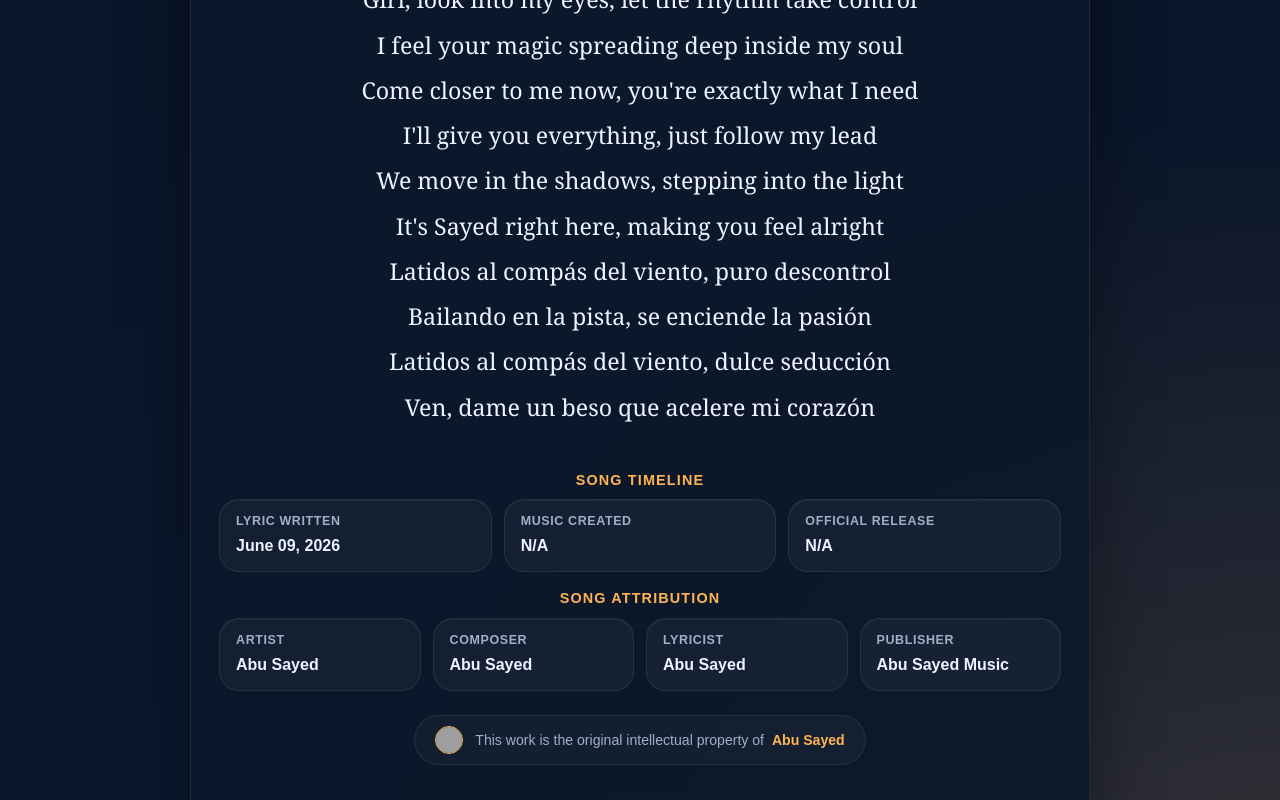
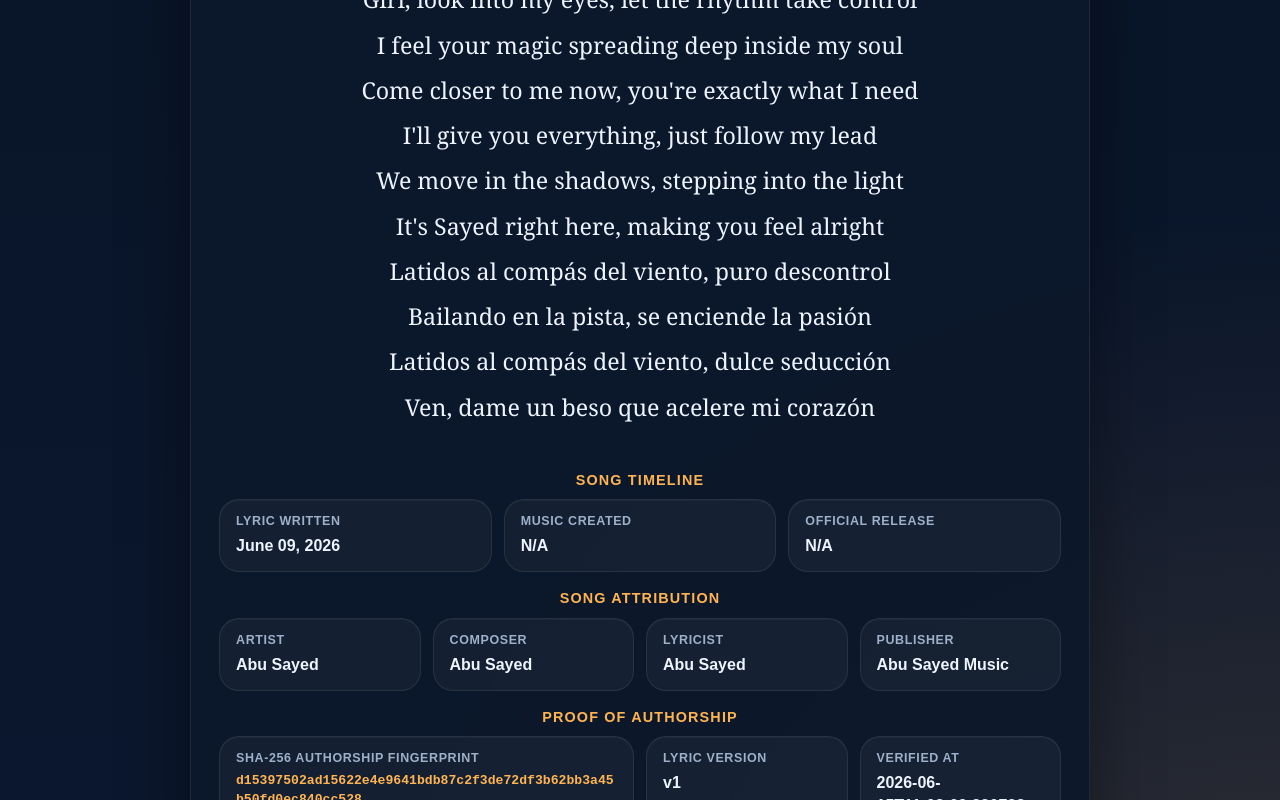
Before and after one commit to ImAbuSayed/latidos-al-compas-del-viento, a plain HTML site: page index.html in a window 1280 px wide. Shown: the part 2000-2800 px from the top of the page. Drawn offline with Linux system fonts and the light colour scheme; grey boxes are pictures that could not be loaded.

Commit message:
feat: update song assets v1 with signed GPG commit [verified]

```diff
--- a/index.html
+++ b/index.html
@@ -14,9 +14,9 @@
     <meta name="keywords" content="Latidos al compás del viento, Abu Sayed lyrics, original song lyrics, Abu Sayed original song, Abu Sayed lyricist, Abu Sayed composer, Abu Sayed songwriter, official lyrics">
     <meta name="robots" content="index,follow,max-snippet:-1,max-image-preview:large,max-video-preview:-1">
     <meta name="referrer" content="strict-origin-when-cross-origin">
-    <meta name="description" content="The official lyric sheet for &#x27;Latidos al compás del viento&#x27; by Abu Sayed. This song is an original creative work, written and composed by the artist.">
+    <meta name="description" content="Official lyric archive for Abu Sayed&#x27;s song &#x27;Latidos al compás del viento&#x27;. Written, composed, and owned by the artist.">
     <meta property="og:title" content="Latidos al compás del viento - Original Lyrics by Abu Sayed">
-    <meta property="og:description" content="The official lyric sheet for &#x27;Latidos al compás del viento&#x27; by Abu Sayed. This song is an original creative work, written and composed by the artist.">
+    <meta property="og:description" content="Official lyric archive for Abu Sayed&#x27;s song &#x27;Latidos al compás del viento&#x27;. Written, composed, and owned by the artist.">
     <meta property="og:type" content="music.song">
     <meta property="og:url" content="https://imabusayed.github.io/latidos-al-compas-del-viento/">
     <meta property="og:site_name" content="Abu Sayed Music">
@@ -24,7 +24,7 @@
     <meta name="last-modified" content="2026-06-09 13:00:49">
     <meta name="twitter:card" content="summary_large_image">
     <meta name="twitter:title" content="Latidos al compás del viento - Original Lyrics by Abu Sayed">
-    <meta name="twitter:description" content="The official lyric sheet for &#x27;Latidos al compás del viento&#x27; by Abu Sayed. This song is an original creative work, written and composed by the artist.">
+    <meta name="twitter:description" content="Official lyric archive for Abu Sayed&#x27;s song &#x27;Latidos al compás del viento&#x27;. Written, composed, and owned by the artist.">
     <link rel="canonical" href="https://imabusayed.github.io/latidos-al-compas-del-viento/">
     <link rel="sitemap" type="application/xml" title="Sitemap" href="https://imabusayed.github.io/latidos-al-compas-del-viento/sitemap.xml">
     <link rel="author" href="https://github.com/ImAbuSayed">
@@ -100,7 +100,7 @@
       "@id": "https://imabusayed.github.io/latidos-al-compas-del-viento#webpage",
       "url": "https://imabusayed.github.io/latidos-al-compas-del-viento/",
       "name": "Latidos al compás del viento - Original Lyrics by Abu Sayed",
-      "description": "The official lyric sheet for 'Latidos al compás del viento' by Abu Sayed. This song is an original creative work, written and composed by the artist.",
+      "description": "Official lyric archive for Abu Sayed's song 'Latidos al compás del viento'. Written, composed, and owned by the artist.",
       "isPartOf": {
         "@id": "https://music.abusayed.com.bd/#website"
       },
@@ -537,7 +537,7 @@
 
         <div class="controls">
             <button class="btn-speak" id="speakBtn" title="Read the lyrics aloud"><span id="speakText">Read Aloud</span></button>
-            <a href="https://music.abusayed.com.bd/Licensing/?https://imabusayed.github.io/latidos-al-compas-del-viento/" class="btn-license" title="Get licensing for this song" target="_blank">Secure Licensing Rights for Latidos al compás del viento</a>
+            <a href="https://music.abusayed.com.bd/Licensing/?https://imabusayed.github.io/latidos-al-compas-del-viento/" class="btn-license" title="Get licensing for this song" target="_blank">Music Rights & Licensing for Latidos al compás del viento</a>
 
         </div>
         <br>
@@ -612,6 +612,26 @@
             <div class="meta-card">
                 <span class="meta-label">Publisher</span>
                 <strong>Abu Sayed Music</strong>
+            </div>
+
+                </div>
+            </div>
+
+            <div class="details-block">
+                <div class="details-title">Proof of Authorship</div>
+                <div class="meta-grid">
+
+            <div class="meta-card" style="grid-column: span 2;">
+                <span class="meta-label">SHA-256 Authorship Fingerprint</span>
+                <strong style="word-break: break-all; font-family: monospace; font-size: 0.82rem; color: var(--accent);">d15397502ad15622e4e9641bdb87c2f3de72df3b62bb3a45b50fd0ec840cc528</strong>
+            </div>
+            <div class="meta-card">
+                <span class="meta-label">Lyric Version</span>
+                <strong>v1</strong>
+            </div>
+            <div class="meta-card">
+                <span class="meta-label">Verified At</span>
+                <strong>2026-06-15T11:08:09.320728</strong>
             </div>
 
                 </div>
```
Also changed, not shown: excerpts/Bridge-Preview.txt (added), excerpts/Chorus-Preview.txt (added), excerpts/Final-Chorus-Preview.txt (added), excerpts/Hook-Preview.txt (added), excerpts/Pre-Chorus-2-Preview.txt (added), excerpts/Pre-Chorus-3-Preview.txt (added), excerpts/Pre-Chorus-Preview.txt (added), excerpts/Verse-1-Preview.txt (added), excerpts/Verse-2-Preview.txt (added), excerpts/Verse-3-Preview.txt (added), hashes.txt (added), llms.txt, lyrics_backup/2026-06-15_latidos-al-compas-del-viento-v1.txt (added), manifest.json (added), 1 other file.
